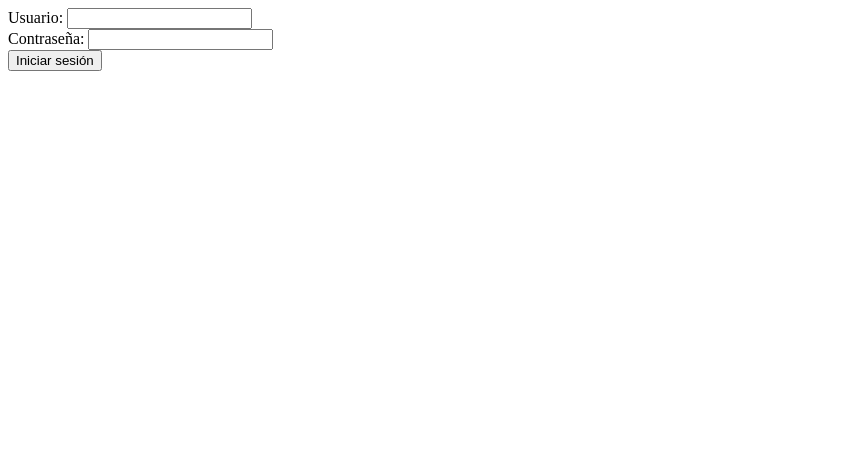
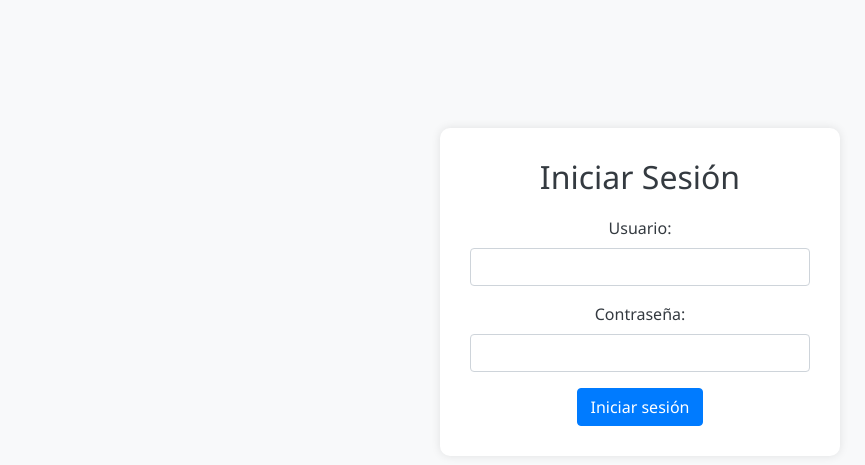
Before and after one commit to AI-School-F5-P3/Grupo3_Musica, a Flask app: page /login in a window 1280 px wide. Shown: the top 465 px of the page, without its empty margins (0-865 px from the left). Run offline with Flask 3, Linux system fonts and the light colour scheme; some libraries are stand-ins or nearby versions.

Commit message:
styles: Estilos página login

```diff
--- a/app.py
+++ b/app.py
@@ -51,6 +51,7 @@ def profesor_required(f):
 @app.route('/')
 def index():
     return render_template('index.html')
+
 # Ruta para el inicio de sesión
 @app.route('/login', methods=['GET', 'POST'])
 def login():
@@ -68,13 +69,7 @@ def login():
             return redirect(url_for('dashboard'))
         return jsonify({'message': 'Credenciales incorrectas'}), 401
 
-    return '''
-        <form method="post">
-            Usuario: <input type="text" name="username"><br>
-            Contraseña: <input type="password" name="password"><br>
-            <input type="submit" value="Iniciar sesión">
-        </form>
-    '''
+    return render_template('login.html')
 
 # Ruta para el dashboard
 @app.route('/dashboard')
--- a/static/css/styles.css
+++ b/static/css/styles.css
@@ -82,3 +82,19 @@ body {
 a.btn-primary {
     margin-top: 20px;
 }
+
+/* Login Page */
+.login-container {
+    max-width: 400px;
+    margin: auto;
+    padding: 30px;
+    background-color: #ffffff;
+    border-radius: 10px;
+    box-shadow: 0 0 10px rgba(0, 0, 0, 0.1);
+    margin-top: 10%;
+    text-align: center;
+}
+
+.login-container h2 {
+    margin-bottom: 20px;
+}
--- /dev/null
+++ b/templates/login.html
@@ -0,0 +1,29 @@
+<!DOCTYPE html>
+<html lang="es">
+<head>
+    <meta charset="UTF-8">
+    <meta name="viewport" content="width=device-width, initial-scale=1.0">
+    <title>Iniciar Sesión</title>
+    <link href="https://maxcdn.bootstrapcdn.com/bootstrap/4.5.2/css/bootstrap.min.css" rel="stylesheet">
+    <link href="{{ url_for('static', filename='css/styles.css') }}" rel="stylesheet">
+</head>
+<body>
+    <div class="login-container">
+        <h2>Iniciar Sesión</h2>
+        <form method="post" action="{{ url_for('login') }}">
+            <div class="form-group">
+                <label for="username">Usuario:</label>
+                <input type="text" class="form-control" id="username" name="username" required>
+            </div>
+            <div class="form-group">
+                <label for="password">Contraseña:</label>
+                <input type="password" class="form-control" id="password" name="password" required>
+            </div>
+            <button type="submit" class="btn btn-primary">Iniciar sesión</button>
+        </form>
+    </div>
+    <script src="https://code.jquery.com/jquery-3.5.1.slim.min.js"></script>
+    <script src="https://cdn.jsdelivr.net/npm/@popperjs/core@2.5.4/dist/umd/popper.min.js"></script>
+    <script src="https://stackpath.bootstrapcdn.com/bootstrap/4.5.2/js/bootstrap.min.js"></script>
+</body>
+</html>
```
